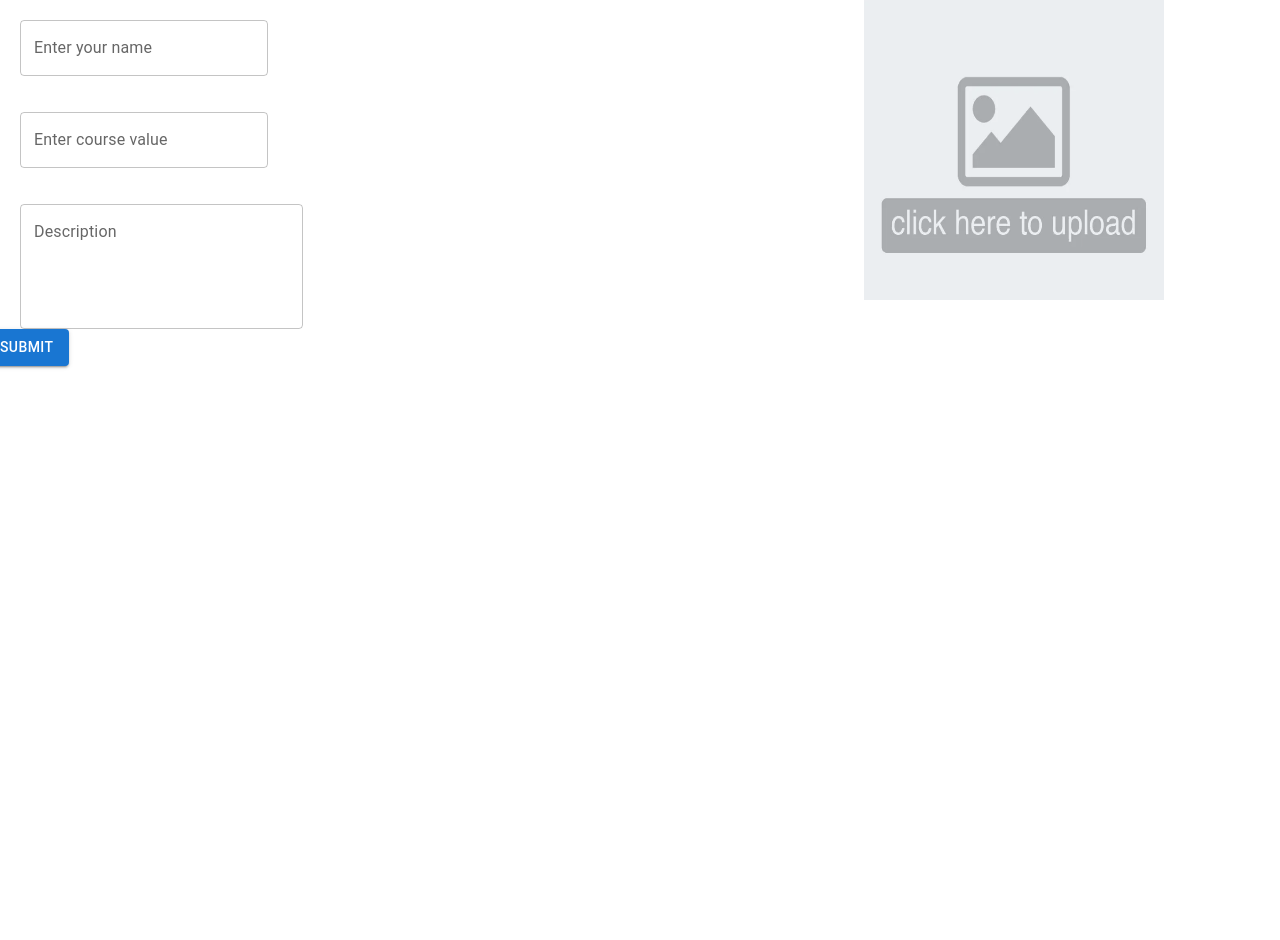
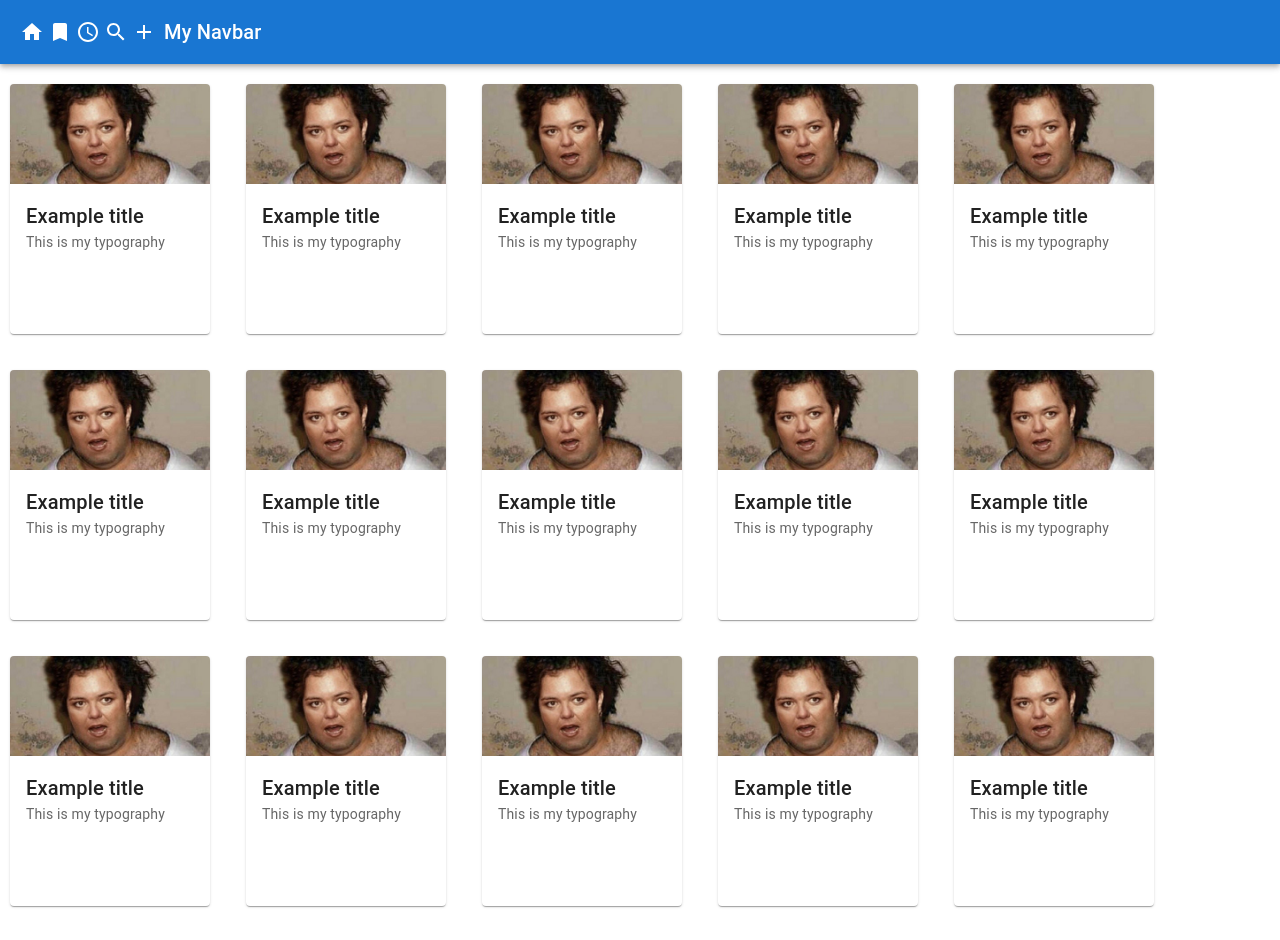
Before and after one commit to VedS1/hackviolet2024, a React (Create React App) app: page / in a window 1280 px wide. Shown: the top 940 px of the page. Before the commit the page ends 800 px from the top, so only its background shows below. Built offline with nearby package versions, Linux system fonts and the light colour scheme.

Commit message:
The best branch

```diff
--- a/src/App.js
+++ b/src/App.js
@@ -7,6 +7,8 @@ import Navbar from "./Navbar";
 import MainCoursePage from "./MainCoursePage";
 import CourseBlock from "./CourseBlock";
 import CourseCreator from "./CourseCreator";
+import CourseList from "./CourseLIst";
+import OnCourse from "./OnCourse";
 
 
 function App() {
@@ -20,9 +22,9 @@ function App() {
         <div className="mainContainer">
 
 
-
+            <Navbar/>
             {/*<MainCoursePage/>*/}
-            <CourseCreator/>
+            <CourseList />
 
 
         </div>
--- a/src/CourseBlock.js
+++ b/src/CourseBlock.js
@@ -6,25 +6,25 @@ import { Card, CardMedia, CardContent, Typography } from '@mui/material/';
 function CourseBlock() {
     return (
 
-        <Card>
+        <Card style={{ width: '200px', height: '250px' }}>
             <CardMedia
                 component="img"
-                height="200"
-                image='./testImage.png'
+                height="100"
+                width="300"
+                image='./testImage.jpg'
             />
+
             {/* Image won't display; it may be possible that the script is firing before it loads*/}
             <CardContent>
                 <Typography variant="h6" component="div">
                     Example title
+
                 </Typography>
                 <Typography variant="body2" color="textSecondary">
                     This is my typography
                 </Typography>
-
             </CardContent>
         </Card>
-
-
     )
 
 }
--- a/src/CourseCreator.js
+++ b/src/CourseCreator.js
@@ -37,7 +37,7 @@ function CourseCreator() {
     };
 
 
-
+    document.body.style.backgroundColor = '#D6EFDA';
 
 
     return (
@@ -46,12 +46,13 @@ function CourseCreator() {
             <Grid item xs={8}>
                 <Grid container direction="column" spacing={2}>
                     <Grid item>
-                        <Grid item xs={12} sm={6} md={4} style={{ marginTop: '20px', marginLeft: '20px' }}>
+                        <Grid item xs={12} sm={6} md={4} style={{ width: '1200px', marginTop: '80px', marginLeft: '20px' }}>
                             <TextField
                                 label="Enter your name"
                                 variant="outlined"
                                 value={nameValue}
                                 onChange={handleNameChange}
+                                style={{ backgroundColor: 'white' }}
                             />
                         </Grid>
                     </Grid>
@@ -62,30 +63,38 @@ function CourseCreator() {
                                 variant="outlined"
                                 value={courseValue}
                                 onChange={handleCourseChange}
+                                style={{ backgroundColor: 'white' }}
                             />
                         </Grid>
 
                     </Grid>
                     <Grid item>
-                        <Grid item xs={12} sm={6} md={4} style={{ marginTop: '20px', marginLeft: '20px' }}>
+                        <Grid item xs={12} sm={6} md={4} style={{ width: '1200px', marginTop: '20px', marginLeft: '20px' }}>
                             <TextField
                                 label="Description"
                                 multiline
-                                rows={4} // Sets the minimum number of visible rows
+                                rows={7} // Sets the minimum number of visible rows
                                 variant="outlined"
                                 value={descriptionValue}
                                 onChange={handleDescriptionChange}
                                 fullWidth // Optional: Makes the text field take the full width of its container
+                                style={{ backgroundColor: 'white' }}
                             />
                         </Grid>
                     </Grid>
                 </Grid>
             </Grid>
-            <Grid item xs={4}>
+
+
+            <Grid item xs={4} style={{marginTop: '20px'}}>
+
+                <p style={{fontSize: '18px', fontWeight: 'bold', marginLeft: '50px'}}>Upload Course Image</p>
+
+
                 <div onClick={handleImageClick}>
 
                     {image ? (
-                        <img src={URL.createObjectURL(image)}  width="300" height="300"/>
+                        <img src={URL.createObjectURL(image)} width="300" height="300"/>
                     ) : (
                         <img src="./photo.png" width="300" height="300"/>
                     )}
@@ -100,7 +109,7 @@ function CourseCreator() {
                 </div>
             </Grid>
 
-            <Button variant="contained" color="primary">
+            <Button variant="contained" color="primary" style={{marginTop: '20px', marginLeft: '40px' }}>
                 Submit
             </Button>
 
--- /dev/null
+++ b/src/CourseLIst.js
@@ -0,0 +1,136 @@
+import React, { useRef, useState }  from 'react';
+import { Card, CardMedia, CardContent, Typography, Button, Grid, Paper } from '@mui/material/';
+import TextField from '@mui/material/TextField';
+import CourseBlock from "./CourseBlock";
+
+const gridItemStyle = {
+    marginTop: '20px',
+    marginLeft: '10px', // Adjust this value to control horizontal spacing
+    marginRight: '10px', // Adjust this value to control horizontal spacing
+    justifyContent: 'center', // Center items horizontally
+    alignItems: 'center',
+};
+
+
+
+function CourseList() {
+
+    return (
+
+        <Grid container spacing={2}> {/* Grid container with spacing */}
+
+            <Grid item xs={12} sm={6} md={1} lg={2} style={gridItemStyle}> {/* Grid item for each CourseBlock */}
+                <CourseBlock />
+            </Grid>
+            <Grid item xs={12} sm={6} md={1} lg={2} style={gridItemStyle}> {/* Grid item for each CourseBlock */}
+                <CourseBlock />
+            </Grid>
+
+            <Grid item xs={12} sm={6} md={1} lg={2} style={gridItemStyle}> {/* Grid item for each CourseBlock */}
+                <CourseBlock />
+            </Grid>
+            <Grid item xs={12} sm={6} md={1} lg={2} style={gridItemStyle}> {/* Grid item for each CourseBlock */}
+                <CourseBlock />
+            </Grid>
+            <Grid item xs={12} sm={6} md={1} lg={2} style={gridItemStyle}> {/* Grid item for each CourseBlock */}
+                <CourseBlock />
+            </Grid>
+            <Grid item xs={12} sm={6} md={1} lg={2} style={gridItemStyle}> {/* Grid item for each CourseBlock */}
+                <CourseBlock />
+            </Grid>
+            <Grid item xs={12} sm={6} md={1} lg={2} style={gridItemStyle}> {/* Grid item for each CourseBlock */}
+                <CourseBlock />
+            </Grid>
+            <Grid item xs={12} sm={6} md={1} lg={2} style={gridItemStyle}> {/* Grid item for each CourseBlock */}
+                <CourseBlock />
+            </Grid>
+            <Grid item xs={12} sm={6} md={1} lg={2} style={gridItemStyle}> {/* Grid item for each CourseBlock */}
+                <CourseBlock />
+            </Grid>
+            <Grid item xs={12} sm={6} md={1} lg={2} style={gridItemStyle}> {/* Grid item for each CourseBlock */}
+                <CourseBlock />
+            </Grid>
+            <Grid item xs={12} sm={6} md={1} lg={2} style={gridItemStyle}> {/* Grid item for each CourseBlock */}
+                <CourseBlock />
+            </Grid>
+            <Grid item xs={12} sm={6} md={1} lg={2} style={gridItemStyle}> {/* Grid item for each CourseBlock */}
+                <CourseBlock />
+            </Grid>
+            <Grid item xs={12} sm={6} md={1} lg={2} style={gridItemStyle}> {/* Grid item for each CourseBlock */}
+                <CourseBlock />
+            </Grid>
+
+            <Grid item xs={12} sm={6} md={1} lg={2} style={gridItemStyle}> {/* Grid item for each CourseBlock */}
+                <CourseBlock />
+            </Grid>
+            <Grid item xs={12} sm={6} md={1} lg={2} style={gridItemStyle}> {/* Grid item for each CourseBlock */}
+                <CourseBlock />
+            </Grid>
+            <Grid item xs={12} sm={6} md={1} lg={2} style={gridItemStyle}> {/* Grid item for each CourseBlock */}
+                <CourseBlock />
+            </Grid>
+            <Grid item xs={12} sm={6} md={1} lg={2} style={gridItemStyle}> {/* Grid item for each CourseBlock */}
+                <CourseBlock />
+            </Grid>
+            <Grid item xs={12} sm={6} md={1} lg={2} style={gridItemStyle}> {/* Grid item for each CourseBlock */}
+                <CourseBlock />
+            </Grid>
+            <Grid item xs={12} sm={6} md={1} lg={2} style={gridItemStyle}> {/* Grid item for each CourseBlock */}
+                <CourseBlock />
+            </Grid>
+            <Grid item xs={12} sm={6} md={1} lg={2} style={gridItemStyle}> {/* Grid item for each CourseBlock */}
+                <CourseBlock />
+            </Grid>
+            <Grid item xs={12} sm={6} md={1} lg={2} style={gridItemStyle}> {/* Grid item for each CourseBlock */}
+                <CourseBlock />
+            </Grid>
+            <Grid item xs={12} sm={6} md={1} lg={2} style={gridItemStyle}> {/* Grid item for each CourseBlock */}
+                <CourseBlock />
+            </Grid>
+            <Grid item xs={12} sm={6} md={1} lg={2} style={gridItemStyle}> {/* Grid item for each CourseBlock */}
+                <CourseBlock />
+            </Grid>
+            <Grid item xs={12} sm={6} md={1} lg={2} style={gridItemStyle}> {/* Grid item for each CourseBlock */}
+                <CourseBlock />
+            </Grid>
+
+            <Grid item xs={12} sm={6} md={1} lg={2} style={gridItemStyle}> {/* Grid item for each CourseBlock */}
+                <CourseBlock />
+            </Grid>
+            <Grid item xs={12} sm={6} md={1} lg={2} style={gridItemStyle}> {/* Grid item for each CourseBlock */}
+                <CourseBlock />
+            </Grid>
+            <Grid item xs={12} sm={6} md={1} lg={2} style={gridItemStyle}> {/* Grid item for each CourseBlock */}
+                <CourseBlock />
+            </Grid>
+            <Grid item xs={12} sm={6} md={1} lg={2} style={gridItemStyle}> {/* Grid item for each CourseBlock */}
+                <CourseBlock />
+            </Grid>
+            <Grid item xs={12} sm={6} md={1} lg={2} style={gridItemStyle}> {/* Grid item for each CourseBlock */}
+                <CourseBlock />
+            </Grid>
+            <Grid item xs={12} sm={6} md={1} lg={2} style={gridItemStyle}> {/* Grid item for each CourseBlock */}
+                <CourseBlock />
+            </Grid>
+            <Grid item xs={12} sm={6} md={1} lg={2} style={gridItemStyle}> {/* Grid item for each CourseBlock */}
+                <CourseBlock />
+            </Grid>
+            <Grid item xs={12} sm={6} md={1} lg={2} style={gridItemStyle}> {/* Grid item for each CourseBlock */}
+                <CourseBlock />
+            </Grid>
+            <Grid item xs={12} sm={6} md={1} lg={2} style={gridItemStyle}> {/* Grid item for each CourseBlock */}
+                <CourseBlock />
+            </Grid>
+            <Grid item xs={12} sm={6} md={1} lg={2} style={gridItemStyle}> {/* Grid item for each CourseBlock */}
+                <CourseBlock />
+            </Grid>
+
+
+            {/* Add more CourseBlocks as needed */}
+            {/* Each Grid item represents a CourseBlock and how it behaves on different screen sizes */}
+        </Grid>
+
+    );
+}
+
+export default CourseList;
--- /dev/null
+++ b/src/OnCourse.js
@@ -0,0 +1,37 @@
+import React, { useState } from 'react';
+import { List, ListItem, ListItemText, Paper } from '@mui/material/';
+
+function OnCourse() {
+    // Initialize state with an array of courses
+    const [courses, setCourses] = useState(["Course 1"]);
+
+    const handlePaperClick = () => {
+        // New course name (you might want to make this more dynamic)
+        const newCourse = `Course ${courses.length + 1}`;
+
+        // Update the courses array with the new course
+        setCourses([...courses, newCourse]);
+
+        console.log('Paper clicked');
+    };
+
+    const paperStyle = {
+        width: '900px', // Set the desired width
+        height: '50px', // Set the desired height
+    };
+
+    return (
+        <List>
+            {courses.map((course, index) => (
+                <ListItem key={index}>
+                    <Paper onClick={handlePaperClick} style={paperStyle}>
+                        {course}
+                    </Paper>
+                </ListItem>
+            ))}
+        </List>
+    )
+}
+
+
+export default OnCourse;
```
Also changed, not shown: public/photo.png, public/testImage.jpg (added).
